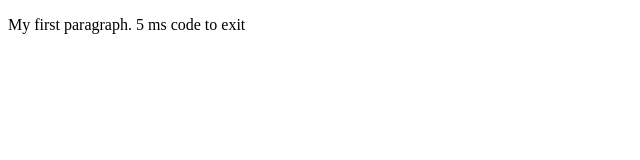
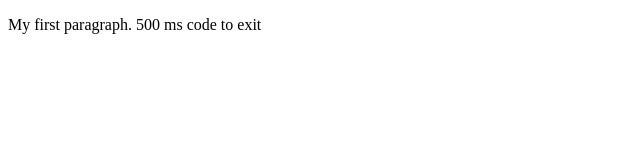
Before and after one commit to jlgpjong/test1, a plain HTML site: page index2.html in a window 1280 px wide. Shown: the full height of the page, 0-640 px from the left. Drawn offline with Linux system fonts and the light colour scheme.

Commit message:
Update index2.html

```diff
--- a/index2.html
+++ b/index2.html
@@ -2,7 +2,7 @@
 <html>
 <body>
 
-<p>My first paragraph.  5 ms code  to exit</p>
+<p>My first paragraph.  500 ms code  to exit</p>
 
 </body>
 </html>
```
